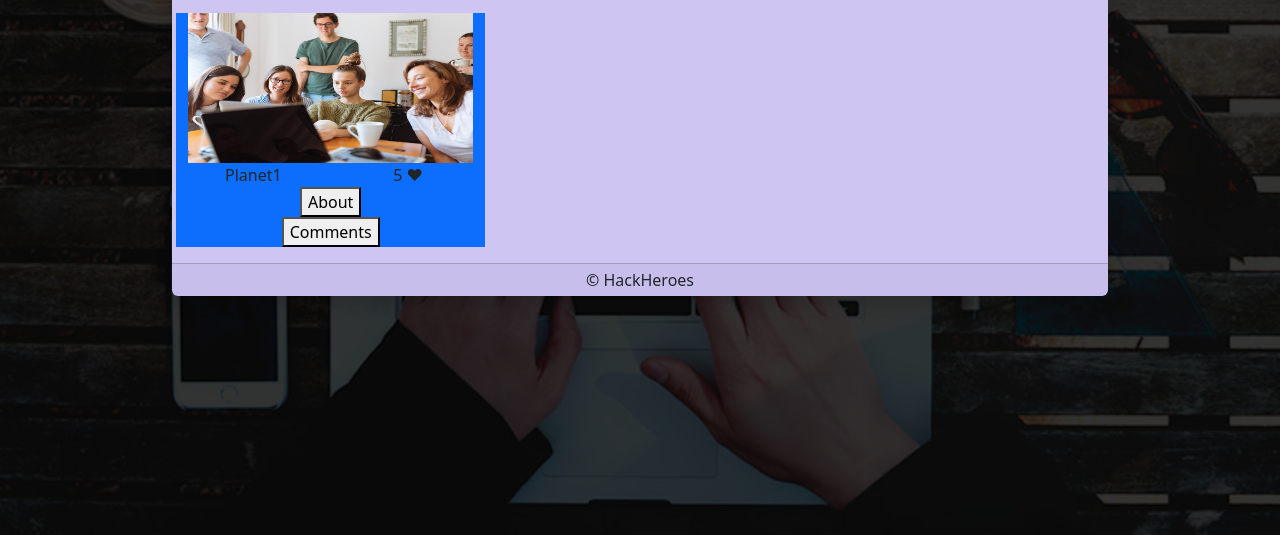
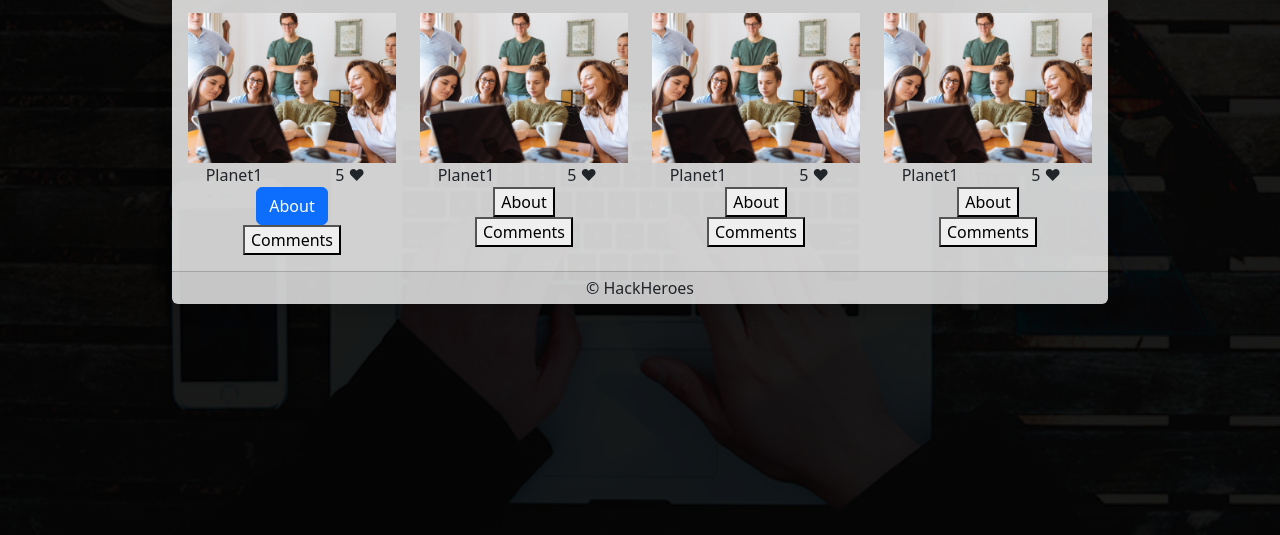
Before and after one commit to KharlAbban/hackheroesCode, a plain HTML site: page index.html in a window 1280 px wide. Shown: the part 265-800 px from the top of the page. Drawn offline with Linux system fonts and the light colour scheme.

Commit message:
Rewrote the HTML to make the interface better and wrote JS to replace the modal title

```diff
--- a/index.css
+++ b/index.css
@@ -10,7 +10,7 @@ body {
   width: 100%;
   height: 100%;
   position: absolute;
-  background: rgba(0, 0, 0, 0.8);
+  background: rgba(0, 0, 0, 0.9);
   text-align: center;
 }
 .img-box {
--- a/index.html
+++ b/index.html
@@ -17,7 +17,7 @@
       </div>
     </nav>
     <div class="container-fluid w-75">
-      <div class="card border-0 shadow my-5" style="background: rgb(206, 197, 243);">
+      <div class="card border-0 shadow my-5" style="background: rgba(255,255,255,0.8);">
         <nav class="navbar navbar-expand-lg navbar-light text-dark bg-transparent p-2">
           <div class="container-fluid">
             <a href="#" class="navbar-brand">HackHeroes</a>
@@ -34,9 +34,48 @@
         <div class="card-body">
           <h1 class="fw-light">API Usage</h1>
           <p class="lead">We use a custom API alongside an Involvement API to fetch image objects and manipulate them</p>
+
           <div class="row">
-            <div class="col-sm-6 col-md-4 bg-primary">
-              <div class="img-box bg-success">
+            <div class="col-sm-6 col-md-4 col-lg-3">
+              <div class="img-box">
+                <img src="vendor/media/about.jpg" class="itemImg img-fluid w-100 h-100" alt="">
+              </div>
+              <div class="row">
+                <div class="w-50 itemName">Planet1</div>
+                <div class="w-50"><span class="numLikes">5</span> &heartsuit;</div>
+              </div>
+              <a class="itemAbtBtn btn btn-primary" data-bs-toggle="modal" data-bs-target="#aboutModal">
+                About
+              </a>
+              <br>
+              <button type="button" class="itemCmtBtn" data-bs-toggle="modal" data-bs-target="#commentsModal">
+                Comments
+              </button>
+            </div>
+            <div class="col-sm-6 col-md-4 col-lg-3">
+              <div class="img-box">
+                <img src="vendor/media/about.jpg" class="itemImg img-fluid w-100 h-100" alt="">
+              </div>
+              <div class="row">
+                <div class="w-50 itemName">Planet1</div>
+                <div class="w-50"><span class="numLikes">5</span> &heartsuit;</div>
+              </div>
+              <button>About</button><br>
+              <button>Comments</button>
+            </div>
+            <div class="col-md-4 col-lg-3 d-none d-md-block">
+              <div class="img-box">
+                <img src="vendor/media/about.jpg" class="itemImg img-fluid w-100 h-100" alt="">
+              </div>
+              <div class="row">
+                <div class="w-50 itemName">Planet1</div>
+                <div class="w-50"><span class="numLikes">5</span> &heartsuit;</div>
+              </div>
+              <button>About</button><br>
+              <button>Comments</button>
+            </div>
+            <div class="col-lg-3 d-none d-lg-block">
+              <div class="img-box">
                 <img src="vendor/media/about.jpg" class="itemImg img-fluid w-100 h-100" alt="">
               </div>
               <div class="row">
--- a/index.js
+++ b/index.js
@@ -0,0 +1,40 @@
+//Select About and Comment Modals
+const aboutModal = document.querySelector("#aboutModal");
+const commentsModal = document.querySelector("commentsModal");
+const aboutBtn = Array.from(document.querySelectorAll(".itemAbtBtn"));
+const commentsBtn = Array.from(document.querySelectorAll(".itemCmtBtn"));
+//Add Click Event Listener to each about and comments button on the main page
+aboutBtn.forEach(addClickEventListener);
+commentsBtn.forEach(addClickEventListener);
+
+
+
+
+//On click, the function console logs the element and then calls another function
+//to retrieve the itemName value and numLikes value from the parent
+//It then calls another function to replace the modal text with retrieved ones
+
+//Function to add a click event listener to an element
+function addClickEventListener (element) {
+  element.addEventListener("click", (e) => {
+    console.log(element.dataset.bsTarget);
+    retrieveSpecs(element);
+  });
+}
+
+//Function to retrieve item name, likes and store in variables
+function retrieveSpecs (element) {
+  var elementTarget = element.dataset.bsTarget;
+  var elementParent = element.parentElement;
+  var elementSiblingRow = elementParent.querySelector(".row");
+  var getItemName = elementSiblingRow.querySelector(".itemName").textContent;
+  var getItemLikes = elementSiblingRow.querySelector(".numLikes").textContent;
+  console.log(elementTarget);
+  repModalTitle(elementTarget, element.textContent);
+}
+
+//Function to replace modal title
+function repModalTitle(target, displayText) {
+  var targetModal =document.querySelector(target);
+  targetModal.querySelector(".modal-title").textContent = displayText;
+}
```
